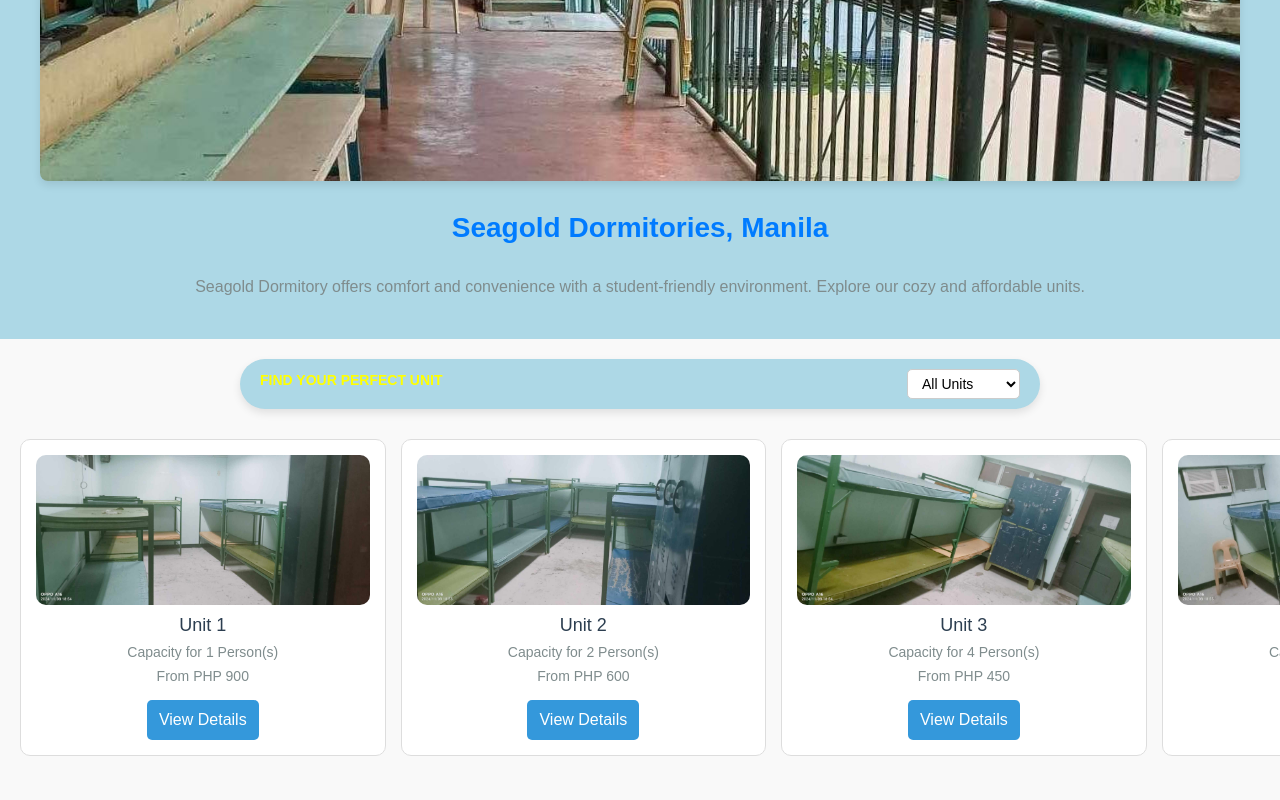
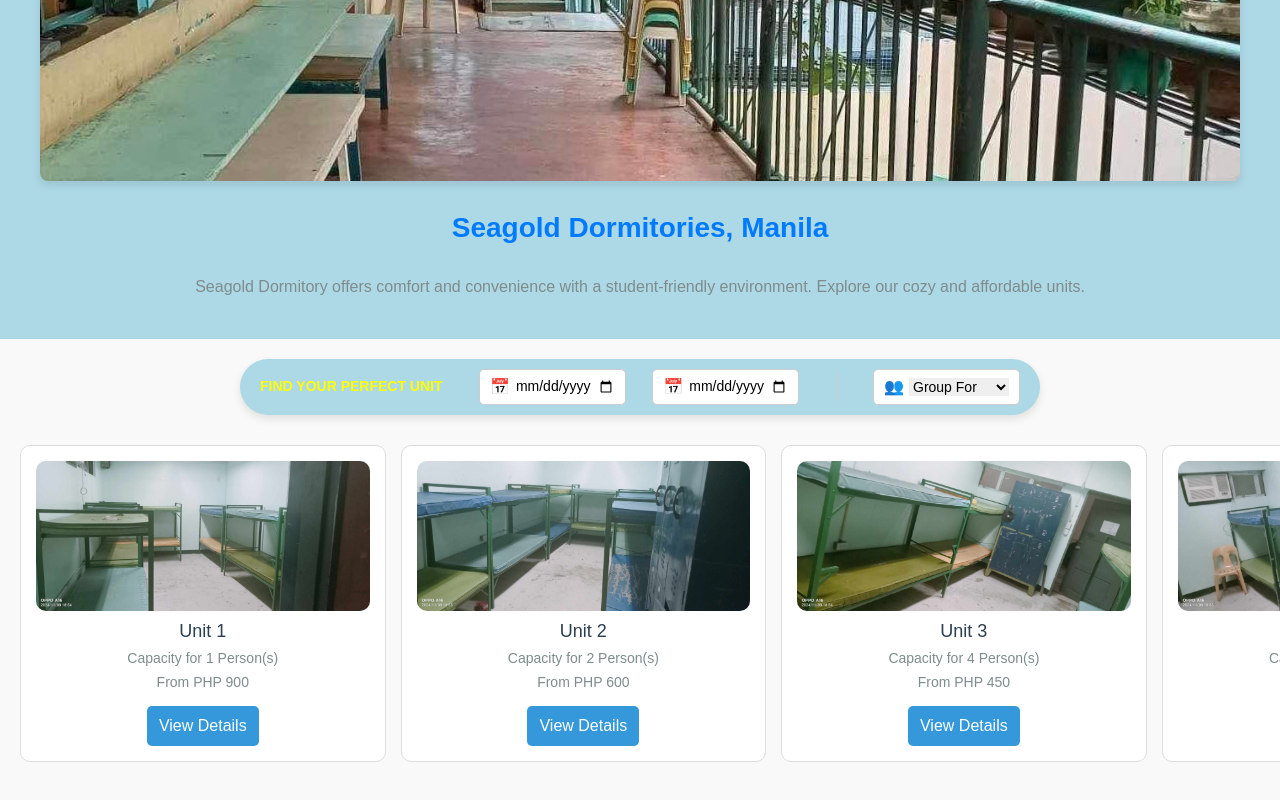
Before and after one commit to Albean12/dorm-vision, a React (Create React App) app: page /units in a window 1280 px wide. Shown: the part 622-1422 px from the top of the page. Built offline with nearby package versions, Linux system fonts and the light colour scheme.

Commit message:
update units

```diff
--- a/src/Units.js
+++ b/src/Units.js
@@ -13,8 +13,12 @@ const Dormitory = () => {
     { id: 8, capacity: 14, price: 450, image: "Room1.jpg" },
   ];
 
-  // Filters for group size
-  const [filters, setFilters] = useState({ group: "" });
+  // Filters for group size and dates
+  const [filters, setFilters] = useState({
+    group: "",
+    checkIn: "",
+    checkOut: "",
+  });
 
   // Track modal states for each unit
   const [openModals, setOpenModals] = useState(
@@ -42,7 +46,9 @@ const Dormitory = () => {
 
   // Apply filters to units based on group size
   const filteredUnits = units.filter(
-    (unit) => !filters.group || unit.capacity === Number(filters.group)
+    (unit) =>
+      (!filters.group || unit.capacity === Number(filters.group)) &&
+      (filters.checkIn === "" || filters.checkOut === "" || true) // Placeholder for date logic
   );
 
   return (
@@ -59,13 +65,42 @@ const Dormitory = () => {
 
       {/* Filter Section */}
       <div className="filter-bar-oval">
-        <h2 className="filter-title">Find Your Perfect Unit</h2>
+        <span className="filter-title">Find Your Perfect Unit</span>
+
+        {/* Check-In Date */}
+        <div className="filter-date">
+          <span className="filter-icon">📅</span>
+          <input
+            type="date"
+            placeholder="Check In"
+            value={filters.checkIn}
+            onChange={(e) => handleFilterChange("checkIn", e.target.value)}
+          />
+        </div>
+
+        {/* Check-Out Date */}
+        <div className="filter-date">
+          <span className="filter-icon">📅</span>
+          <input
+            type="date"
+            placeholder="Check Out"
+            value={filters.checkOut}
+            onChange={(e) => handleFilterChange("checkOut", e.target.value)}
+          />
+        </div>
+
+        {/* Separator */}
+        <div className="filter-separator"></div>
+
+        {/* Group Size Dropdown */}
+        <div className="filter-select">
+          <span className="filter-icon">👥</span>
           <select
-          className="filter-select"
+            className="filter-select-dropdown"
             value={filters.group}
             onChange={(e) => handleFilterChange("group", e.target.value)}
           >
-          <option value="">All Units</option>
+            <option value="">Group For</option>
             <option value="1">1 Person</option>
             <option value="2">2 Persons</option>
             <option value="4">4 Persons</option>
@@ -75,6 +110,7 @@ const Dormitory = () => {
             <option value="12">12 Persons</option>
             <option value="14">14 Persons</option>
           </select>
+        </div>
       </div>
 
       {/* Units Section */}
```
Lines whose indentation alone changed are shown as unchanged.
